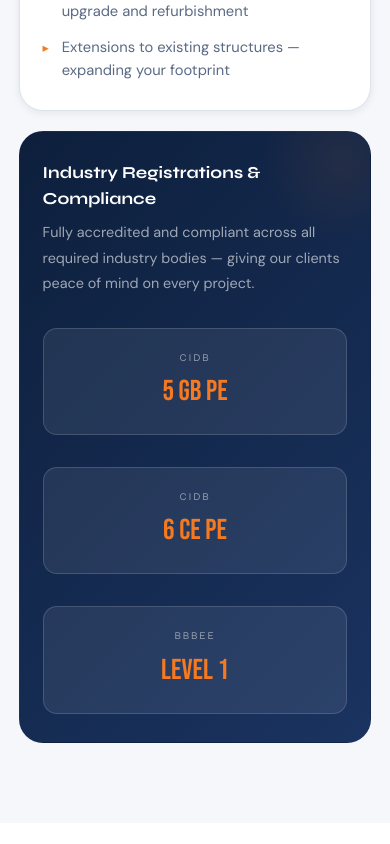
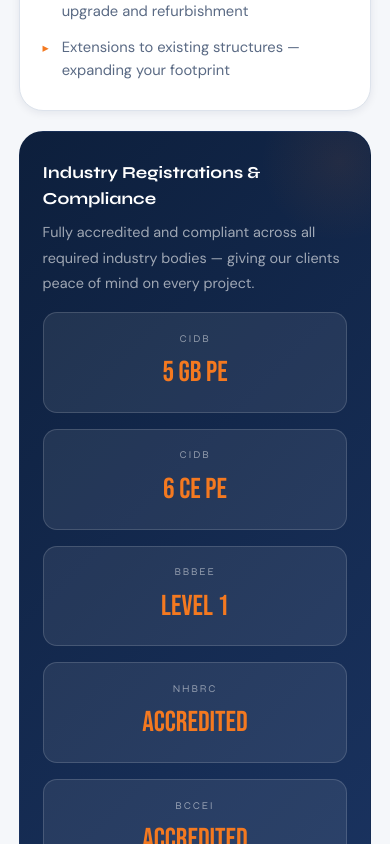
Before and after one commit to colaziest2-ops/Myaluza-Civils, a React (Vite) app: page / in a window 390 px wide. Shown: the part 4200-5044 px from the top of the page. Built offline with nearby package versions, Linux system fonts and the light colour scheme.

Commit message:
Add NHBRC & BCCEI accreditation badges, remove secondary phone number

```diff
--- a/src/App.jsx
+++ b/src/App.jsx
@@ -378,6 +378,8 @@
             <div className="reg-badge"><div className="reg-badge-title">CIDB</div><div className="reg-badge-value">5 GB PE</div></div>
             <div className="reg-badge"><div className="reg-badge-title">CIDB</div><div className="reg-badge-value">6 CE PE</div></div>
             <div className="reg-badge"><div className="reg-badge-title">BBBEE</div><div className="reg-badge-value">Level 1</div></div>
+            <div className="reg-badge"><div className="reg-badge-title">NHBRC</div><div className="reg-badge-value">Accredited</div></div>
+            <div className="reg-badge"><div className="reg-badge-title">BCCEI</div><div className="reg-badge-value">Accredited</div></div>
           </div>
         </div>
       </section>
@@ -575,7 +577,7 @@
               </div>
               <div className="contact-info-row">
                 <svg viewBox="0 0 24 24" fill="none" stroke="currentColor" strokeWidth="2" strokeLinecap="round" strokeLinejoin="round" aria-hidden="true"><path d="M22 16.92v3a2 2 0 0 1-2.18 2 19.79 19.79 0 0 1-8.63-3.07A19.5 19.5 0 0 1 4.69 12a19.79 19.79 0 0 1-3.07-8.67A2 2 0 0 1 3.6 1.18h3a2 2 0 0 1 2 1.72c.13.96.36 1.9.69 2.81a2 2 0 0 1-.45 2.11L7.91 8.91a16 16 0 0 0 6.18 6.18l.9-.9a2 2 0 0 1 2.1-.45c.9.33 1.85.56 2.81.69a2 2 0 0 1 1.72 2.03z"/></svg>
-                <span><a href="tel:0783492494">078 349 2494</a><br/><a href="tel:0797870766">079 787 0766</a></span>
+                <span><a href="tel:0783492494">078 349 2494</a></span>
               </div>
             </div>
           </div>
--- a/src/index.css
+++ b/src/index.css
@@ -704,7 +704,7 @@
     .registrations-card {
       grid-column: span 2;
       display: flex;
-      gap: 2rem;
+      gap: 1rem;
       align-items: center;
       flex-wrap: wrap;
       background: linear-gradient(135deg, var(--navy) 0%, var(--navy-mid) 100%);
@@ -718,10 +718,10 @@
       background: rgba(255,255,255,0.08);
       border: 1.5px solid rgba(255,255,255,0.15);
       border-radius: 14px;
-      padding: 1.3rem 1.8rem;
+      padding: 1.1rem 1.2rem;
       text-align: center;
       flex: 1;
-      min-width: 140px;
+      min-width: 120px;
       transition: background 0.3s, border-color 0.3s;
     }
 
```
